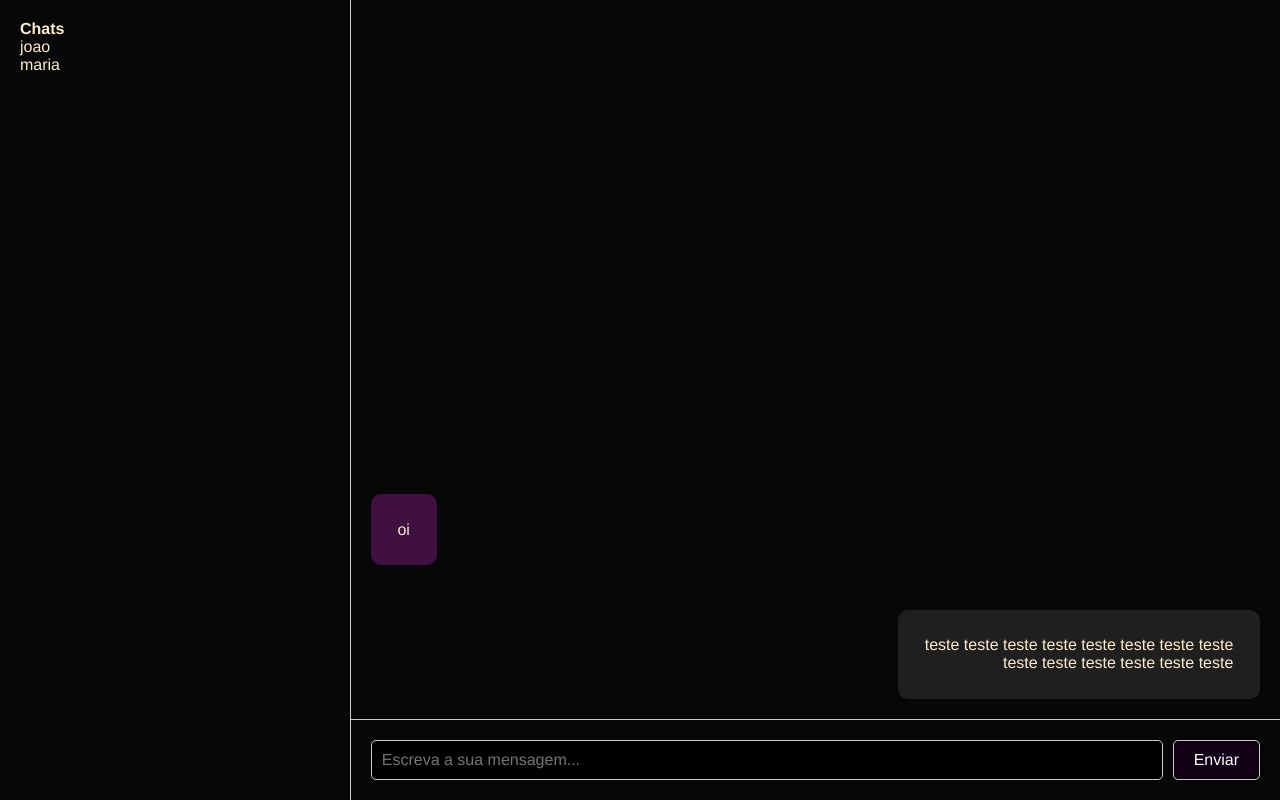
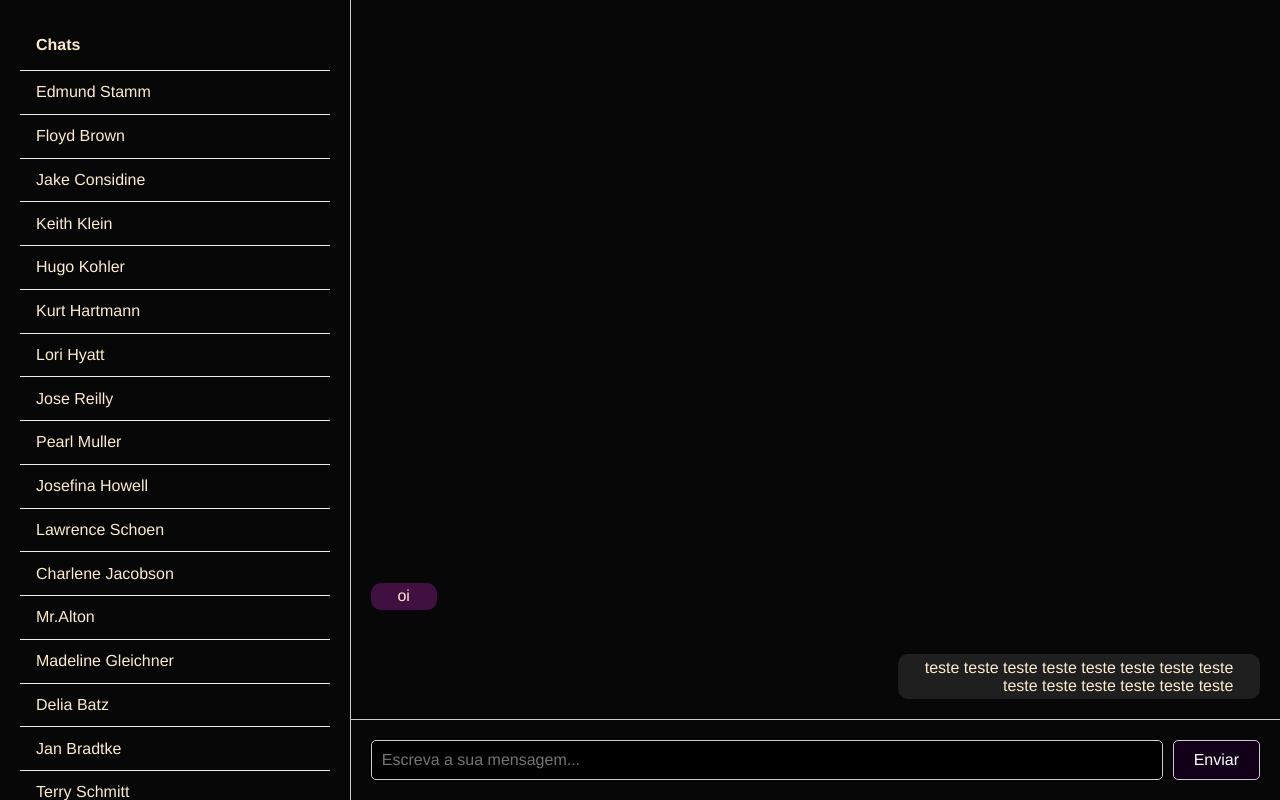
Before and after one commit to Linksyyy/anonymous-chat, a React (Create React App) app: page / in a window 1280 px wide. Built offline with nearby package versions, Linux system fonts and the light colour scheme.

Commit message:
Add scrollbar to MessageList component

```diff
--- a/src/components/ChatWindow/ChatWindow.module.css
+++ b/src/components/ChatWindow/ChatWindow.module.css
@@ -14,7 +14,7 @@
 .me {
   margin-top: 5%;
   border-radius: 10px;
-  padding: 3%;
+  padding: 0.5% 3% 0.5% 3%;
   background-color: #1f1f1f;
   text-align: right;
   margin-left: auto;
@@ -23,7 +23,7 @@
 .other {
   margin-top: 5%;
   border-radius: 10px;
-  padding: 3%;
+  padding: 0.5% 3% 0.5% 3%;
   background-color: #401040;
   text-align: left;
   margin-right: auto;
--- a/src/components/MessageList/MessageList.module.css
+++ b/src/components/MessageList/MessageList.module.css
@@ -1,5 +1,22 @@
 .MessageList {
   width: 25%;
+  max-height: 100vh;
   border-right: 1px solid #ccc;
   padding: 20px;
+  overflow: auto;
+  scrollbar-color: purple;
 }
+
+.ChatCahed {
+  border-top: outset;
+  border-width: 1px;
+  padding: 4%;
+  padding-left: 1em;
+}
+
+.ChatCahed:hover {
+  background-color: #0f0f0f;
+  cursor: pointer;
+  font-size: 1.2em;
+  transition: font-size 0.1s ease-in-out;
+}
--- a/src/components/MessageList/index.jsx
+++ b/src/components/MessageList/index.jsx
@@ -3,16 +3,39 @@ import styles from "./MessageList.module.css"
 
 export default class Main extends Component {
     state = {
-        chats: [{ name: "joao" }, { name: "maria" }]
+        chats: [ // just for debug
+            { name: 'Edmund Stamm' },
+            { name: 'Floyd Brown' },
+            { name: 'Jake Considine' },
+            { name: 'Keith Klein' },
+            { name: 'Hugo Kohler' },
+            { name: 'Kurt Hartmann' },
+            { name: 'Lori Hyatt' },
+            { name: 'Jose Reilly' },
+            { name: 'Pearl Muller' },
+            { name: 'Josefina Howell' },
+            { name: 'Lawrence Schoen' },
+            { name: 'Charlene Jacobson' },
+            { name: 'Mr.Alton' },
+            { name: 'Madeline Gleichner' },
+            { name: 'Delia Batz' },
+            { name: 'Jan Bradtke' },
+            { name: 'Terry Schmitt' },
+            { name: 'Kerry Bednar' },
+            { name: "joao" },
+            { name: "maria" }
+        ]
     }
     render = () => {
         const { chats } = this.state
         return (
             <div className={styles.MessageList}>
-                <h2>Chats</h2>
+                <h2 style={{ padding: '1em' }}>Chats</h2>
                 <section>
                     {chats.map((chat, index) => (
-                        <div key={index}>{chat.name}</div>
+                        <div key={index} className={styles.ChatCahed}>{
+                            chat.name}
+                        </div>
                     ))}
                 </section>
             </div>
```
